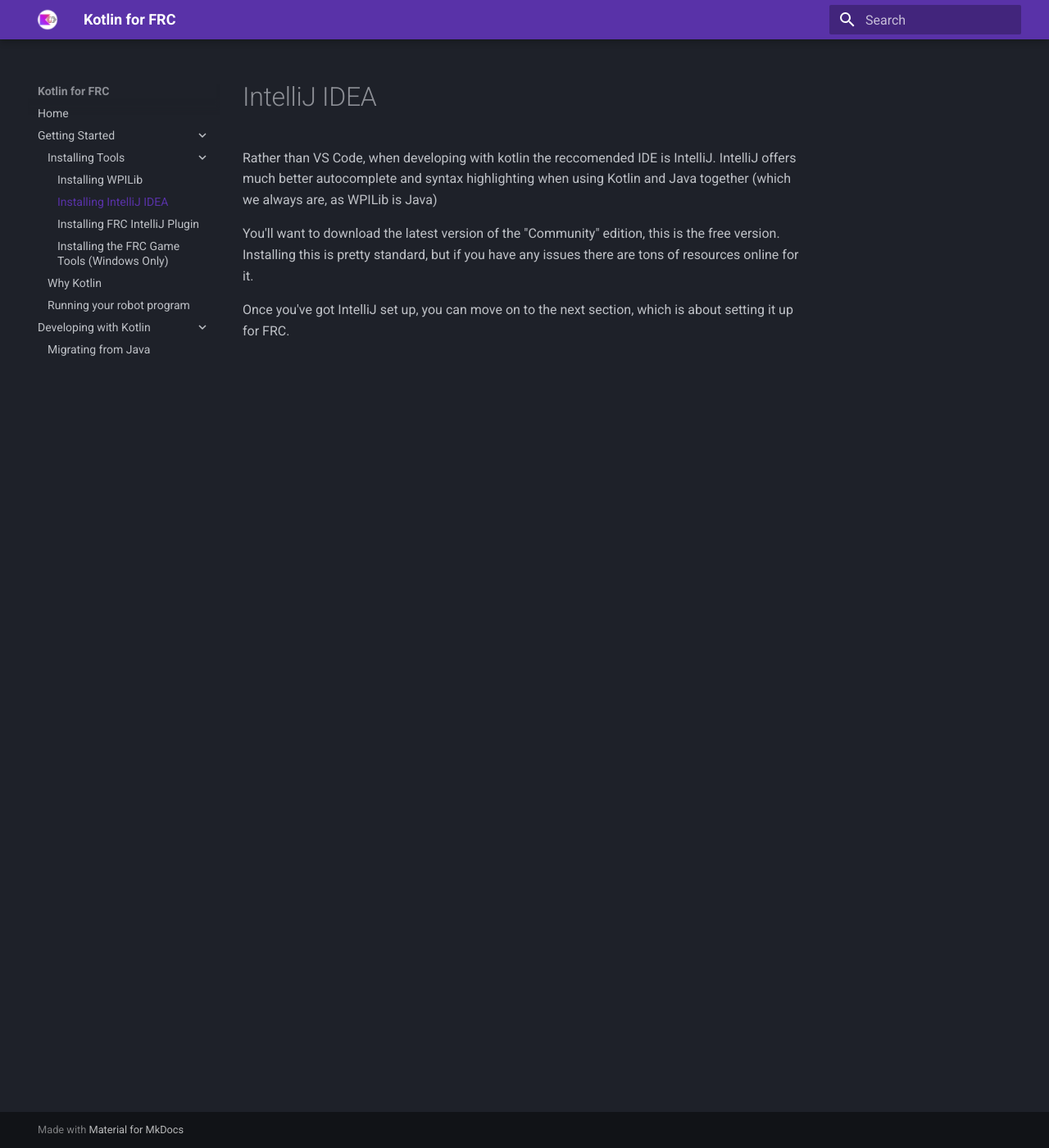
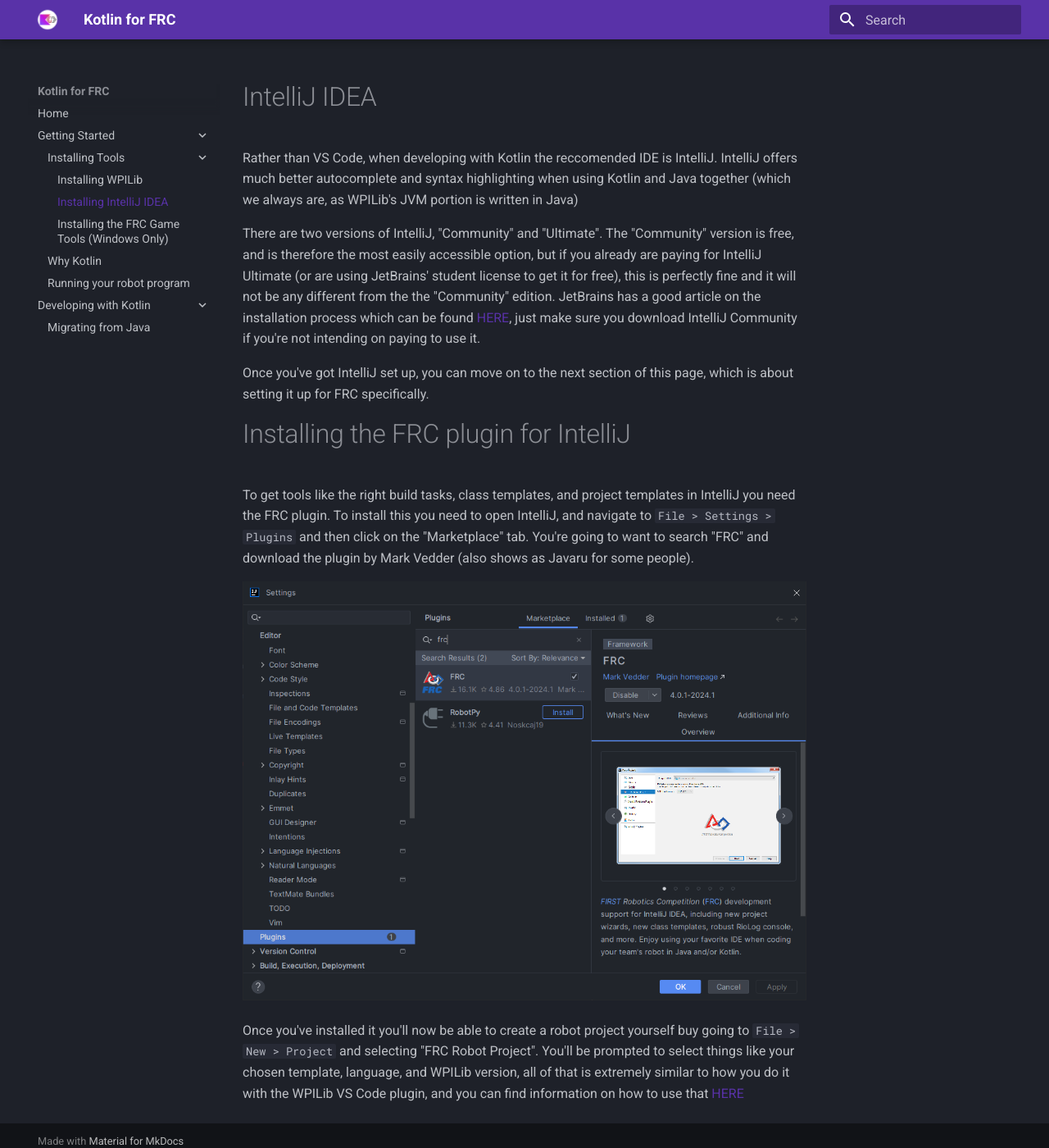
Before and after one commit to Kotlin-for-FRC/kotlin-for-frc.github.io, an MkDocs documentation site: the page built from docs/getting-started/installation/intellij.md, in a window 1280 px wide and 1400 px high. Shown: the whole window at 82% size. Built offline with MkDocs 1.6.1 and Material for MkDocs 9.7.7, drawn with Linux system fonts in a browser that asks for light colours.

Commit message:
Update installation instructions for FRC plugin, IntelliJ, and WPILib

```diff
--- a/docs/getting-started/installation/intellij.md
+++ b/docs/getting-started/installation/intellij.md
@@ -1,6 +1,13 @@
 # IntelliJ IDEA
-Rather than VS Code, when developing with kotlin the reccomended IDE is IntelliJ. IntelliJ offers much better autocomplete and syntax highlighting when using Kotlin and Java together (which we always are, as WPILib is Java)
+Rather than VS Code, when developing with Kotlin the reccomended IDE is IntelliJ. IntelliJ offers much better autocomplete and syntax highlighting when using Kotlin and Java together (which we always are, as WPILib's JVM portion is written in Java)
 
-You'll want to download the latest version of the "Community" edition, this is the free version. Installing this is pretty standard, but if you have any issues there are tons of resources online for it.
+There are two versions of IntelliJ, "Community" and "Ultimate". The "Community" version is free, and is therefore the most easily accessible option, but if you already are paying for IntelliJ Ultimate (or are using JetBrains' student license to get it for free), this is perfectly fine and it will not be any different from the the "Community" edition. JetBrains has a good article on the installation process which can be found [HERE](https://www.jetbrains.com/help/idea/installation-guide.html), just make sure you download IntelliJ Community if you're not intending on paying to use it.
 
-Once you've got IntelliJ set up, you can move on to the next section, which is about setting it up for FRC.
+Once you've got IntelliJ set up, you can move on to the next section of this page, which is about setting it up for FRC specifically.
+
+# Installing the FRC plugin for IntelliJ
+To get tools like the right build tasks, class templates, and project templates in IntelliJ you need the FRC plugin. To install this you need to open IntelliJ, and navigate to `File > Settings > Plugins` and then click on the "Marketplace" tab. You're going to want to search "FRC" and download the plugin by Mark Vedder (also shows as Javaru for some people).
+
+![Plugin Page](plugins.png)
+
+Once you've installed it you'll now be able to create a robot project yourself buy going to `File > New > Project` and selecting "FRC Robot Project". You'll be prompted to select things like your chosen template, language, and WPILib version, all of that is extremely similar to how you do it with the WPILib VS Code plugin, and you can find information on how to use that [HERE](https://docs.wpilib.org/en/stable/docs/software/vscode-overview/creating-robot-program.html)
--- a/mkdocs.yml
+++ b/mkdocs.yml
@@ -12,7 +12,6 @@
     - Installing Tools:
       - Installing WPILib: getting-started/installation/wpilib.md
       - Installing IntelliJ IDEA: getting-started/installation/intellij.md
-      - Installing FRC IntelliJ Plugin: getting-started/installation/frc-plugin.md
       - Installing the FRC Game Tools (Windows Only): https://docs.wpilib.org/en/stable/docs/zero-to-robot/step-2/frc-game-tools.html
     - Why Kotlin: getting-started/why-kotlin.md
     - Running your robot program: getting-started/running.md
```
Also changed, not shown: docs/getting-started/installation/frc-plugin.md (deleted, +0 -6 lines), docs/getting-started/installation/wpilib.md (+4 -2 lines), docs/getting-started/installation/plugins.png (added).
